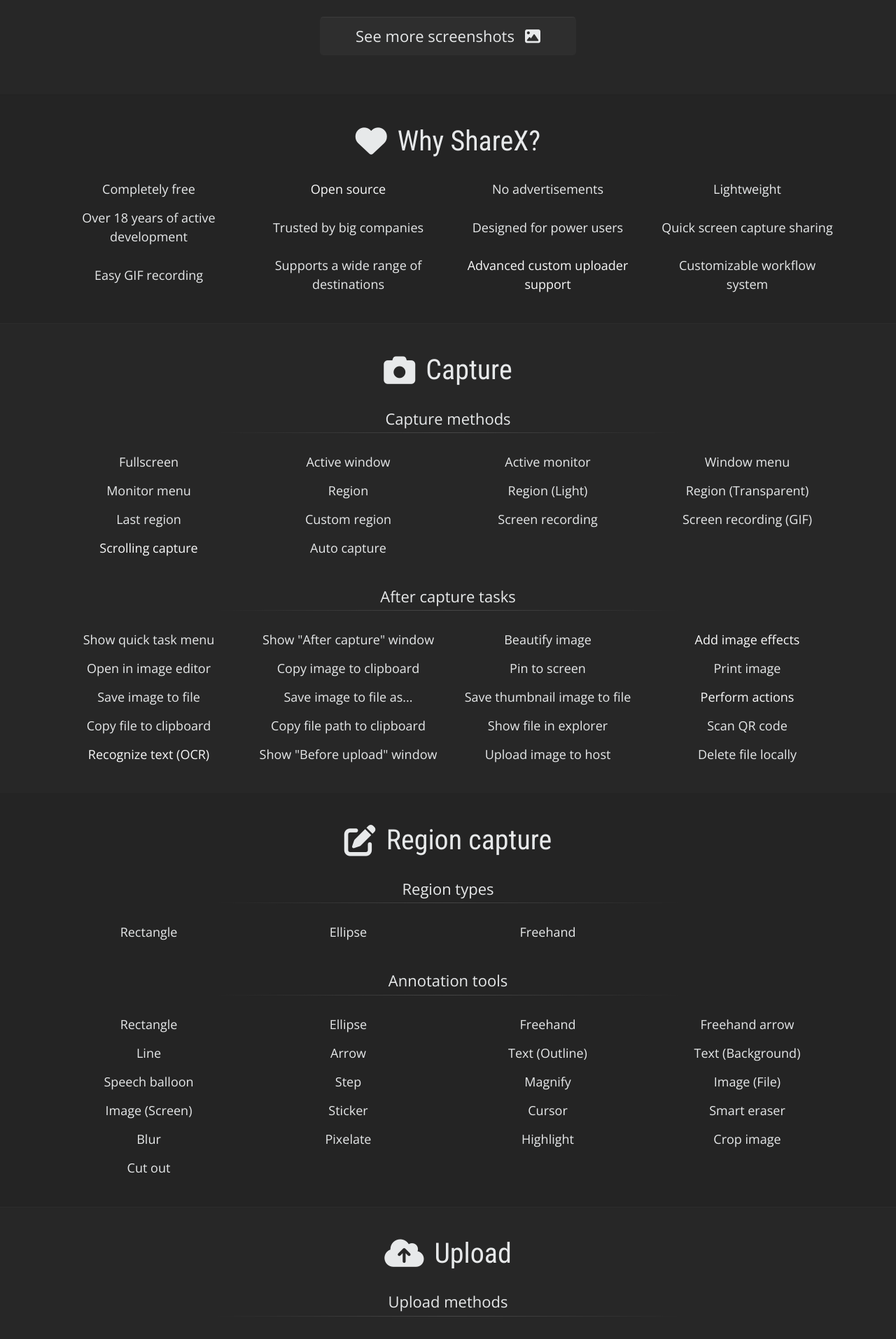
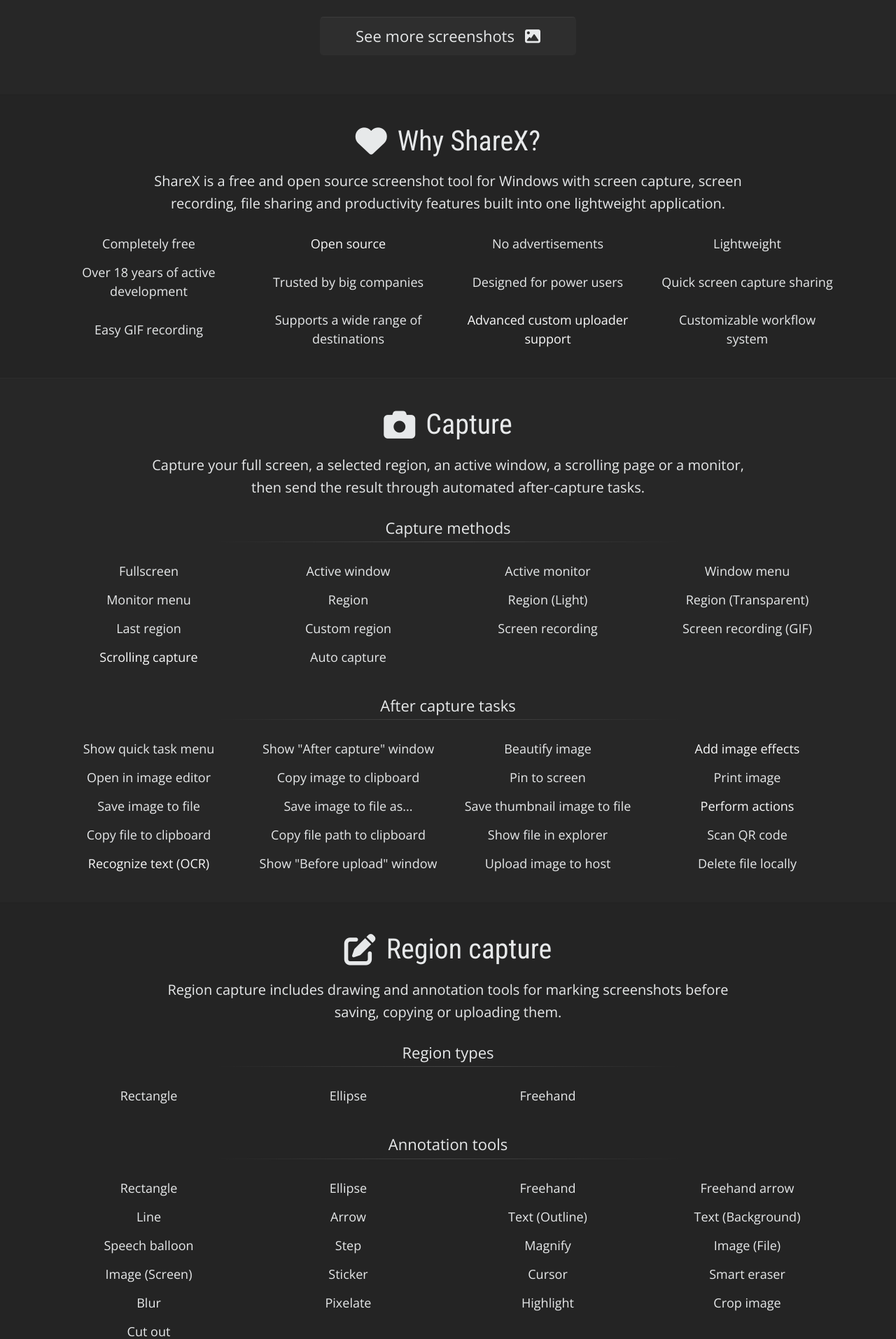
Before and after one commit to ShareX/sharex.github.io, a Jekyll site: the page built from index.html, in a window 1280 px wide. Shown: the part 1016-2930 px from the top of the page at 70% size. Built offline with Jekyll 4.4.1, drawn with Linux system fonts in a browser that asks for light colours; some of the changed text lies outside the part shown.

Commit message:
Refine ShareX feature section headings and intros

```diff
--- a/css/main.scss
+++ b/css/main.scss
@@ -391,7 +391,7 @@
     padding-bottom: $container-padding;
     color: $text-color-alt;
 
-    h3 {
+    h2 {
         font-family: $font-header;
         font-size: 40px;
         margin: $container-padding-half 0px $container-padding 0px;
@@ -408,6 +408,15 @@
             margin-right: 15px;
             padding-bottom: 5px;
         }
+    }
+
+    .feature-intro {
+        max-width: 850px;
+        margin: -$container-padding-half auto $container-padding;
+        font-size: 20px;
+        font-weight: 300;
+        line-height: 1.6;
+        text-align: center;
     }
 
     h4 {
--- a/index.html
+++ b/index.html
@@ -51,7 +51,8 @@
 
     <div id="why-sharex" class="container-fluid container-features">
         <div class="container">
-            <h3><a href="#why-sharex"><i class="fas fa-heart"></i>Why ShareX?</a></h3>
+            <h2><a href="#why-sharex"><i class="fas fa-heart"></i>Why ShareX?</a></h2>
+            <p class="feature-intro">ShareX is a free and open source screenshot tool for Windows with screen capture, screen recording, file sharing and productivity features built into one lightweight application.</p>
             <div class="row">
                 <div class="col-sm-3">Completely free</div>
                 <div class="col-sm-3"><a href="{{ site.github }}">Open source</a></div>
@@ -71,7 +72,8 @@
 
     <div id="capture" class="container-fluid container-features">
         <div class="container">
-            <h3><a href="#capture"><i class="fas fa-camera"></i>Capture</a></h3>
+            <h2><a href="#capture"><i class="fas fa-camera"></i>Capture</a></h2>
+            <p class="feature-intro">Capture your full screen, a selected region, an active window, a scrolling page or a monitor, then send the result through automated after-capture tasks.</p>
             <h4>Capture methods</h4>
             <div class="row">
                 <div class="col-sm-3">Fullscreen</div>
@@ -117,7 +119,8 @@
 
     <div id="region-capture" class="container-fluid container-features">
         <div class="container">
-            <h3><a href="#region-capture"><i class="fas fa-edit"></i>Region capture</a></h3>
+            <h2><a href="#region-capture"><i class="fas fa-edit"></i>Region capture</a></h2>
+            <p class="feature-intro">Region capture includes drawing and annotation tools for marking screenshots before saving, copying or uploading them.</p>
             <h4>Region types</h4>
             <div class="row">
                 <div class="col-sm-3">Rectangle</div>
@@ -153,7 +156,8 @@
 
     <div id="upload" class="container-fluid container-features">
         <div class="container">
-            <h3><a href="#upload"><i class="fas fa-cloud-upload-alt"></i>Upload</a></h3>
+            <h2><a href="#upload"><i class="fas fa-cloud-upload-alt"></i>Upload</a></h2>
+            <p class="feature-intro">Upload images, files, folders, clipboard content, text or URLs to your preferred destination, then automatically copy, open, shorten or share the resulting link.</p>
             <h4>Upload methods</h4>
             <div class="row">
                 <div class="col-sm-3">Upload file</div>
@@ -180,7 +184,8 @@
 
     <div id="tools" class="container-fluid container-features">
         <div class="container">
-            <h3><a href="#tools"><i class="fas fa-wrench"></i>Productivity tools</a></h3>
+            <h2><a href="#tools"><i class="fas fa-wrench"></i>Productivity tools</a></h2>
+            <p class="feature-intro">ShareX also includes everyday productivity tools for editing images, picking colors, reading QR codes, checking hashes, viewing metadata and working with the clipboard.</p>
             <div class="row">
                 <div class="col-sm-3">Color picker</div>
                 <div class="col-sm-3">Screen color picker</div>
```
